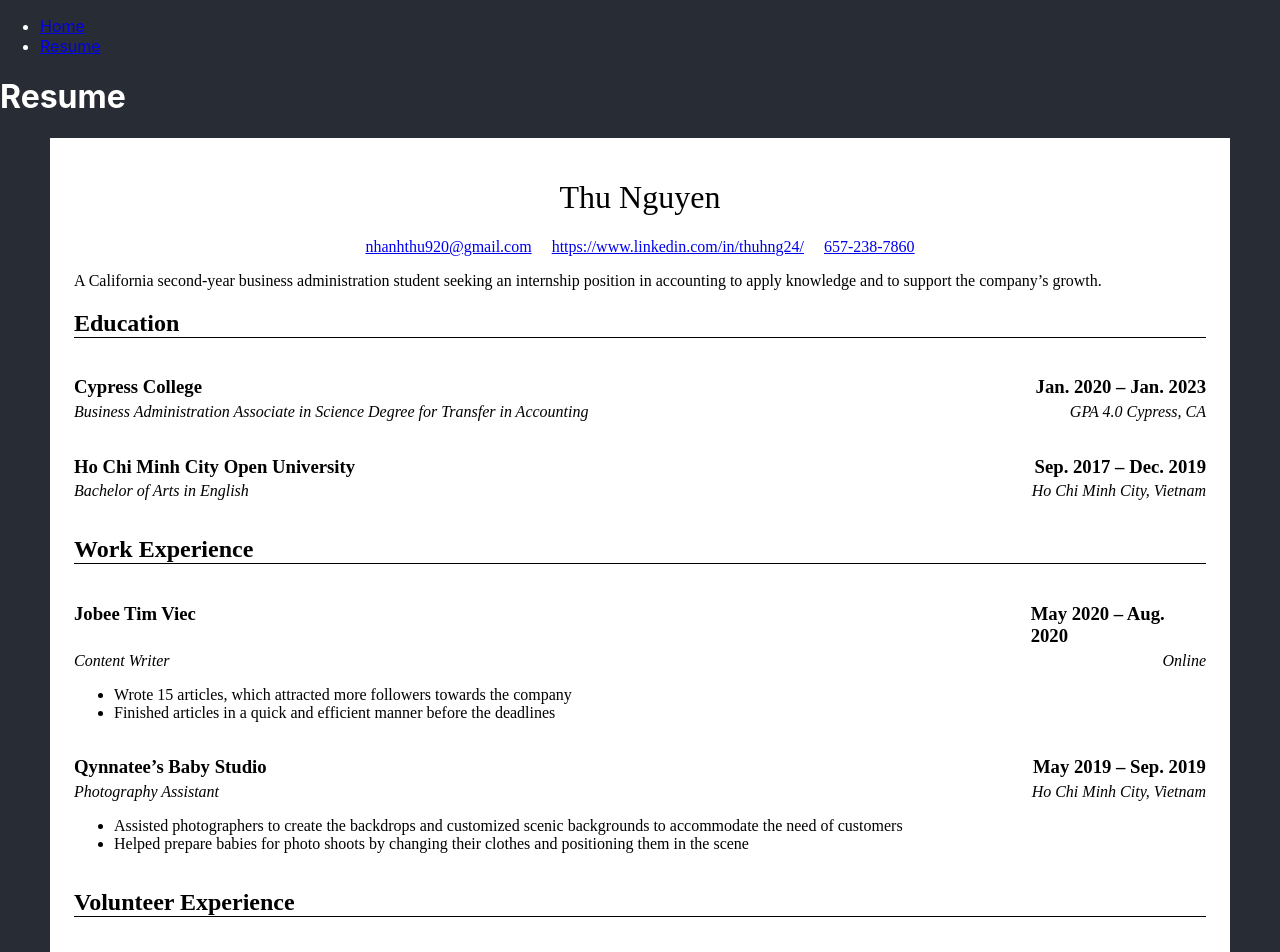
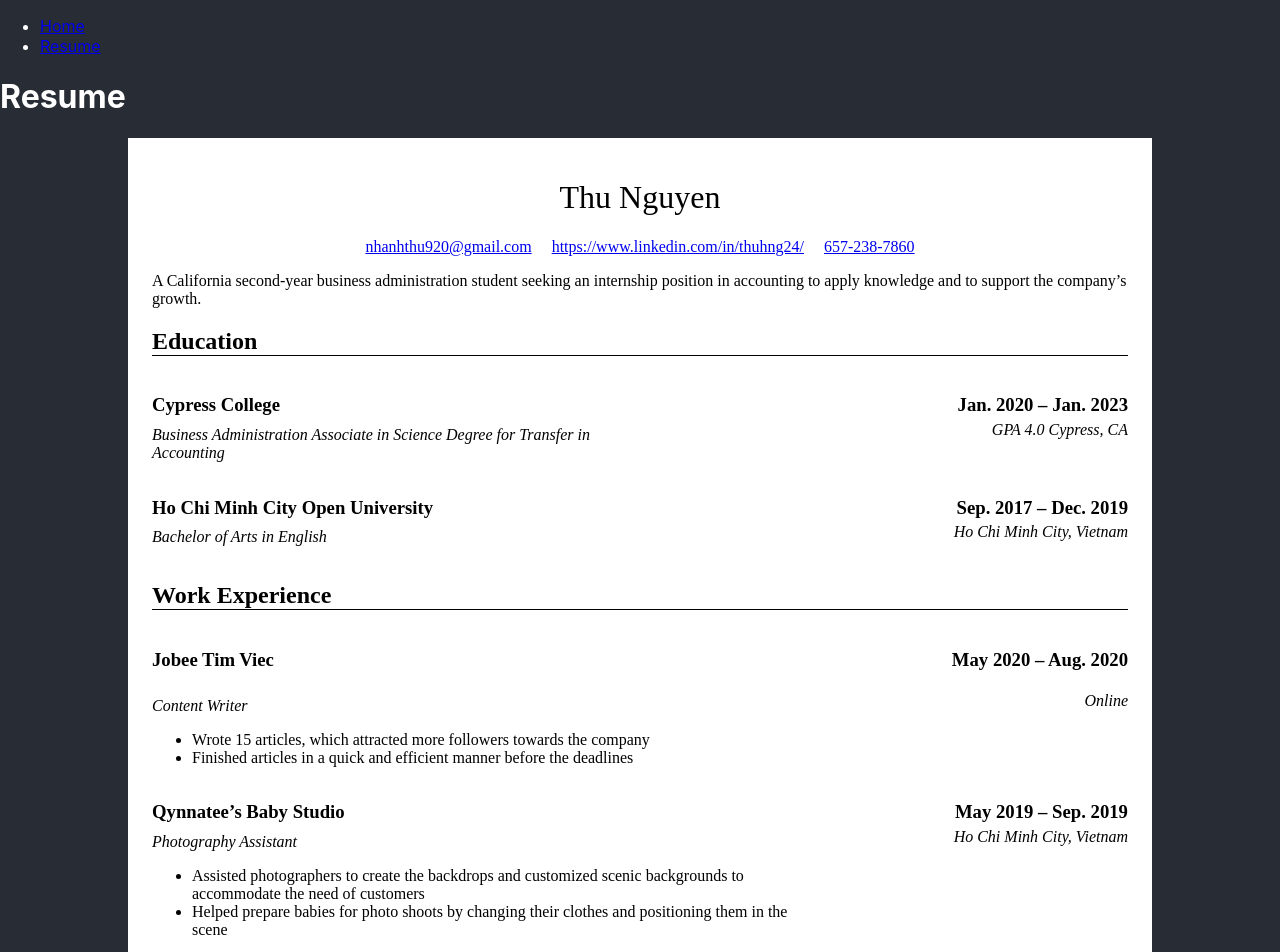
Before and after one commit to Brian-E-Nguyen/Thu-Website, a JavaScript app: page /resume in a window 1280 px wide. Shown: the top 952 px of the page. Built offline with nearby package versions, Linux system fonts and the light colour scheme.

Commit message:
saving if I break anything

```diff
--- a/src/components/Resume/Resume.css
+++ b/src/components/Resume/Resume.css
@@ -2,7 +2,7 @@
   background-color: white;
   color: black;
   font-family: 'Times New Roman', Times, serif;
-  margin: 0 50px;
+  margin: 20px 10vw;
   padding: 20px 0;
 }
 
@@ -38,10 +38,30 @@
 
 .resume__leftcolumn--description {
   font-style: italic;
-  margin-top: -30px;
+  margin-top: -25px;
 }
 .resume__rightcolumn--description {
   font-style: italic;
   margin-top: -30px;
   float: right;
 }
+
+@media (max-width: 899px) {
+  .resume__rightcolumn--header {
+    float: left;
+  }
+  .resume__rightcolumn--description {
+    margin-top: -30px;
+    float: left;
+  }
+}
+
+@media (max-width: 900px) {
+  .resume__rightcolumn--header {
+    float: right;
+  }
+  .resume__rightcolumn--description {
+    margin-top: -30px;
+    float: right;
+  }
+}
--- a/src/components/Resume/ResumeEducation.js
+++ b/src/components/Resume/ResumeEducation.js
@@ -7,19 +7,19 @@ const ResumeEducation = () => {
     <div>
       <h2 className='resume__header'>Education</h2>
       <Grid container spacing={2}>
-        <Grid item sm={12} md={6}>
+        <Grid item sm={12} md={4} lg={6}>
           <h3 className='resume__leftcolumn--header'>Cypress College</h3>
         </Grid>
-        <Grid item sm={12} md={6}>
+        <Grid item sm={12} md={8} lg={6}>
           <h3 className='resume__rightcolumn--header'>Jan. 2020 – Jan. 2023</h3>
         </Grid>
-        <Grid item sm={12} md={6}>
+        <Grid item sm={12} md={4} lg={6}>
           <p className='resume__leftcolumn--description'>
             Business Administration Associate in Science Degree for Transfer in
             Accounting
           </p>
         </Grid>
-        <Grid item sm={12} md={6}>
+        <Grid item sm={12} md={8} lg={6}>
           <p className='resume__rightcolumn--description'>
             GPA 4.0 Cypress, CA
           </p>
--- a/src/components/Resume/ResumeExperience.js
+++ b/src/components/Resume/ResumeExperience.js
@@ -6,14 +6,14 @@ const ResumeExperience = () => {
   return (
     <div>
       <h2 className='resume__header'>Work Experience</h2>
-      <Grid container spacing={2}>
-        <Grid item sm={12} md={10}>
+      <Grid container spacing={4}>
+        <Grid item sm={12} md={8}>
           <h3 className='resume__leftcolumn--header'>Jobee Tim Viec</h3>
         </Grid>
-        <Grid item sm={12} md={2}>
+        <Grid item sm={12} md={4}>
           <h3 className='resume__rightcolumn--header'>May 2020 – Aug. 2020</h3>
         </Grid>
-        <Grid item sm={12} md={10}>
+        <Grid item sm={12} md={8}>
           <p className='resume__leftcolumn--description'>Content Writer</p>
           <ul className='resume__list'>
             <li>
@@ -26,18 +26,18 @@ const ResumeExperience = () => {
             </li>
           </ul>
         </Grid>
-        <Grid item sm={12} md={2}>
+        <Grid item sm={12} md={4}>
           <p className='resume__rightcolumn--description'>Online</p>
         </Grid>
       </Grid>
       <Grid container spacing={2}>
-        <Grid item sm={12} md={10}>
+        <Grid item sm={12} md={8}>
           <h3 className='resume__leftcolumn--header'>Qynnatee’s Baby Studio</h3>
         </Grid>
-        <Grid item sm={12} md={2}>
+        <Grid item sm={12} md={4}>
           <h3 className='resume__rightcolumn--header'>May 2019 – Sep. 2019</h3>
         </Grid>
-        <Grid item sm={12} md={10}>
+        <Grid item sm={12} md={8}>
           <p className='resume__leftcolumn--description'>
             Photography Assistant
           </p>
@@ -52,7 +52,7 @@ const ResumeExperience = () => {
             </li>
           </ul>
         </Grid>
-        <Grid item sm={12} md={2}>
+        <Grid item sm={12} md={4}>
           <p className='resume__rightcolumn--description'>
             Ho Chi Minh City, Vietnam
           </p>
```
